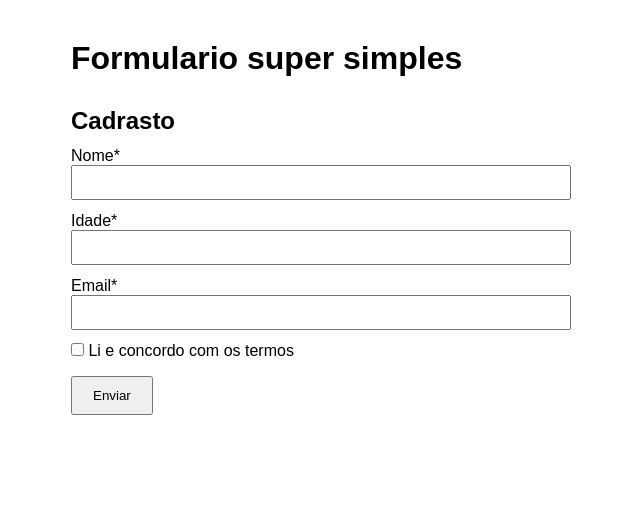
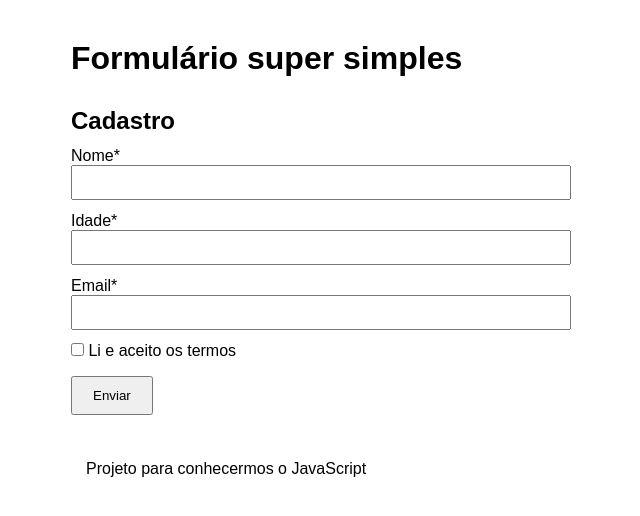
Before and after one commit to alinebachega/front-end-web-bes, a plain HTML site: page aula-7/index.html in a window 1280 px wide. Shown: the whole page, without its empty margins (319-959 px from the left). Drawn offline with Linux system fonts and the light colour scheme.

Commit message:
Update index.html

```diff
--- a/aula-7/index.html
+++ b/aula-7/index.html
@@ -1,19 +1,21 @@
 <!DOCTYPE html>
-<html lang="pt-BR">
+<html lang="pt-br">
 <head>
   <meta charset="UTF-8">
   <meta name="viewport" content="width=device-width, initial-scale=1.0">
-    <title>Apresentando JavaScript</title>
+  <title>Aprendeno JavaScript</title>
   <link rel="stylesheet" href="./styles/global.css">
   <script src="./scripts/index.js" defer></script>
 </head>
-
 <body>
   <header>
-        <h1>Formulario super simples</h1>
+    <h1>Formulário super simples</h1>
+  </header>
+
   <main>
-            <h2>Cadrasto</h2>
-            <form td="cadrasto">
+    <h2>Cadastro</h2>
+    <form id=cadastro">
+
       <label for="nome">Nome*</label>
       <input type="text" id="nome">
       <p id="erro-nome" class="oculto"></p>
@@ -26,20 +28,20 @@
       <input type="email" id="email">
       <p id="erro-email" class="oculto"></p>
 
-                <label>
+      <label for="">
         <input type="checkbox" id="termos">
-                    <span> Li e concordo com os termos</span>
+        <span>Li e aceito os termos</span>
+        <p id="erro-termos" class="oculto"></p>
       </label>
 
       <button onclick="executar(event)">Enviar</button>
       <p id="concluido" class="oculto"></p>
 
     </form>
+  </main>
 
-        </main>
-    </header>
   <footer>
-        <p></p>
+    <p>Projeto para conhecermos o JavaScript</p>
   </footer>
 </body>
 </html>
```
Lines whose indentation alone changed are shown as unchanged.
